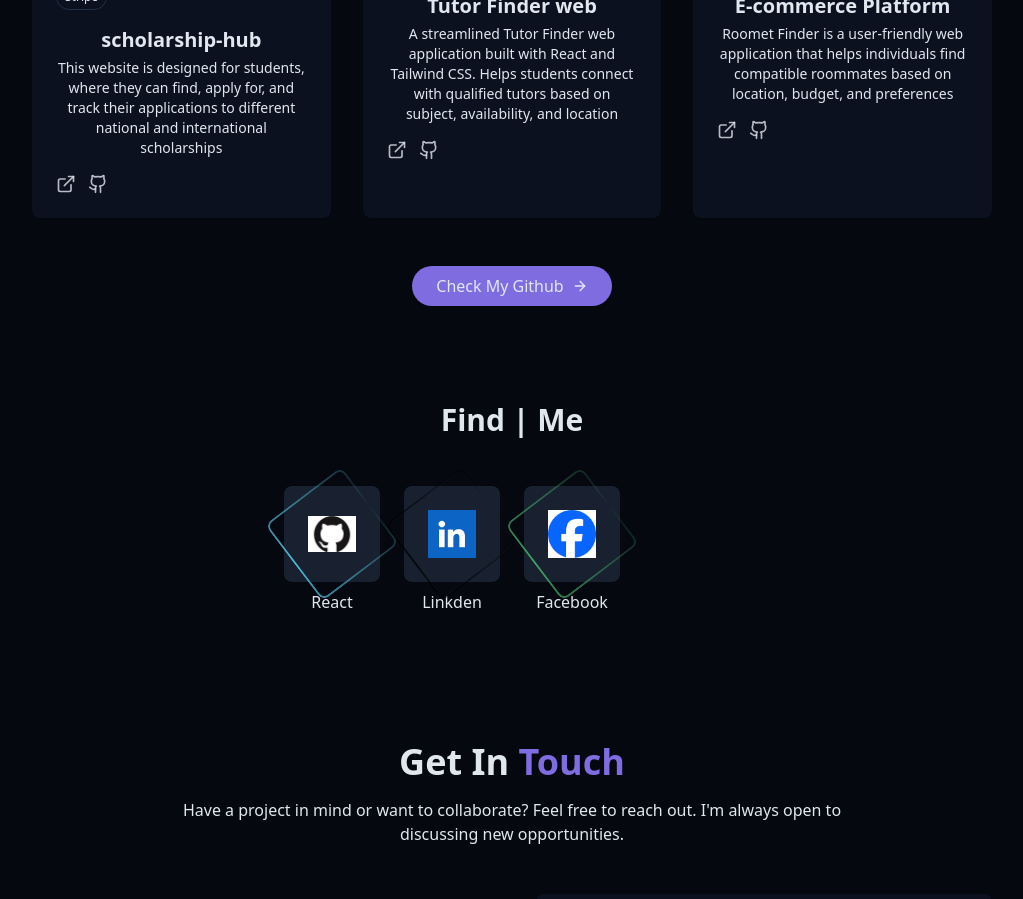
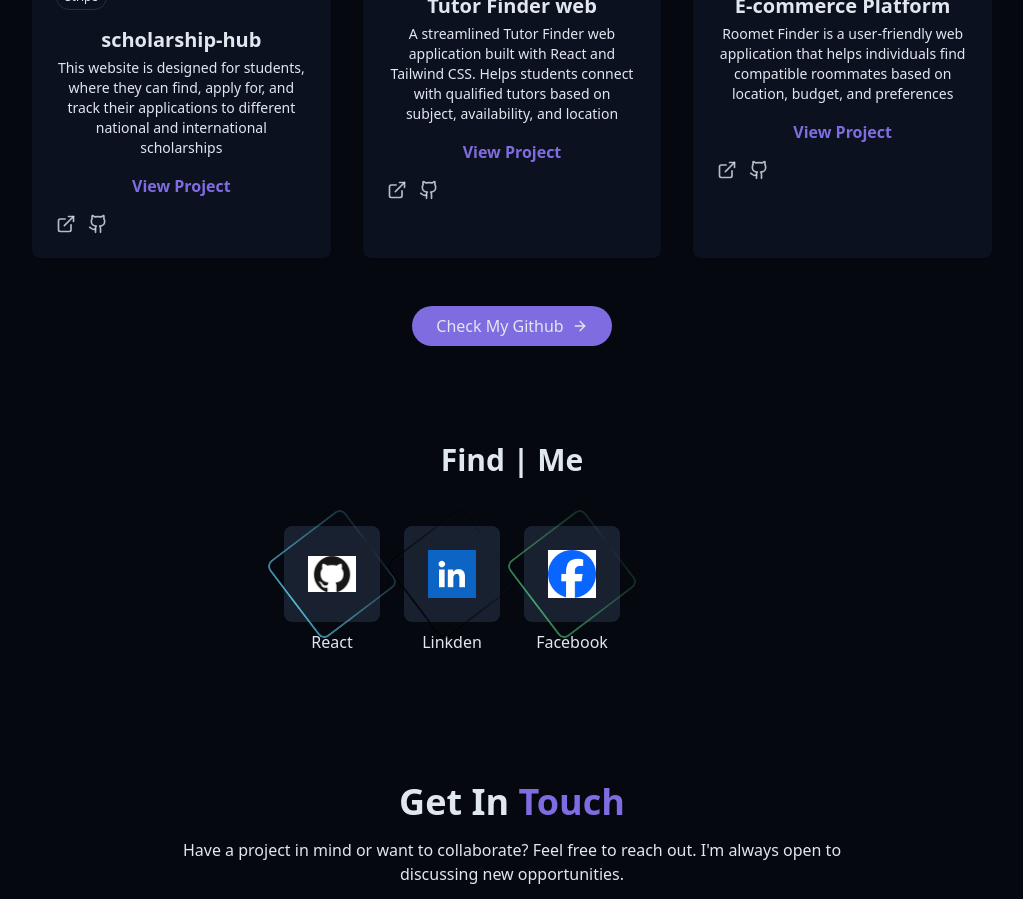
Before and after one commit to trmtanjil/my_portfolio-wevsite-, a React (Vite) app: page / in a window 1280 px wide. Shown: the part 2960-3859 px from the top of the page, without its empty margins (128-1151 px from the left). Built offline with nearby package versions, Linux system fonts and the light colour scheme.

Commit message:
vew project details    commit

```diff
--- a/src/Page/Components/MyprojectSection.jsx
+++ b/src/Page/Components/MyprojectSection.jsx
@@ -1,21 +1,23 @@
+import React from "react";
+import Swal from "sweetalert2";
 import { ArrowRight, ExternalLink, Github } from "lucide-react";
-
 
 const projects = [
   {
     id: 1,
-    title: " scholarship-hub",
+    title: "scholarship-hub",
     description: "This website is designed for students, where they can find, apply for, and track their applications to different national and international scholarships",
+    details: `This is a full-stack scholarship management platform that allows students to search for scholarships worldwide, apply online, track application status, and receive notifications. Features include user authentication, admin dashboard, and Stripe payment integration.`,
     image: "https://i.ibb.co.com/39XZGF08/Screenshot-62.png",
-    tags: ["React", "TailwindCSS", "MongoDB","Stripe"],
+    tags: ["React", "TailwindCSS", "MongoDB", "Stripe"],
     demoUrl: "https://scintillating-salmiakki-2da397.netlify.app/",
     githubUrl: "https://github.com/trmtanjil/scholarship-hub#",
   },
   {
     id: 2,
-    title: "Tutor Finder web  ",
-    description:
-      "A streamlined Tutor Finder web application built with React and Tailwind CSS. Helps students connect with qualified tutors based on subject, availability, and location",
+    title: "Tutor Finder web",
+    description: "A streamlined Tutor Finder web application built with React and Tailwind CSS. Helps students connect with qualified tutors based on subject, availability, and location",
+    details: `This app lets students search for tutors by subject and location. Tutors can register and manage their profiles. Features include search filters, booking system, and responsive UI.`,
     image: "https://i.ibb.co.com/G45q8zdK/Screenshot-74.png",
     tags: ["React", "TailwindCSS", "MongoDB"],
     demoUrl: "https://effortless-froyo-5b0e47.netlify.app/",
@@ -24,20 +26,41 @@ const projects = [
   {
     id: 3,
     title: "E-commerce Platform",
-    description:
-      "Roomet Finder is a user-friendly web application that helps individuals find compatible roommates based on location, budget, and preferences",
+    description: "Roomet Finder is a user-friendly web application that helps individuals find compatible roommates based on location, budget, and preferences",
+    details: `Roomet Finder helps users find roommates matching their budget and preferences. Users can create profiles, browse listings, and communicate with potential roommates.`,
     image: "https://i.ibb.co.com/q39n7kg7/Screenshot-75.png",
     tags: ["React", "TailwindCSS", "MongoDB"],
     demoUrl: "#https://precious-hotteok-ea707d.netlify.app/",
     githubUrl: "https://github.com/trmtanjil/rommet-finder-clind",
   },
 ];
+
 function MyprojectSection() {
+
+  // View Project button click handler
+  const handleViewProject = (project) => {
+    Swal.fire({
+      title: project.title,
+      html: `
+        <img src="${project.image}" alt="${project.title}" style="width: 100%; max-height: 200px; object-fit: cover; margin-bottom: 10px;" />
+        <p style="text-align: left;">${project.description}</p>
+        <p><strong>Tech Stack: </strong>${project.tags.join(", ")}</p>
+        <p>
+          <a href="${project.demoUrl}" target="_blank" rel="noopener noreferrer">Live Demo</a> |
+          <a href="${project.githubUrl}" target="_blank" rel="noopener noreferrer">GitHub Repo</a>
+        </p>
+      `,
+      showCloseButton: true,
+      focusConfirm: false,
+      confirmButtonText: "Close",
+      width: "600px",
+    });
+  };
+
   return (
-      <section id="projects" className="py-24 px-4 relative">
+    <section id="projects" className="py-24 px-4 relative">
       <div className="container mx-auto max-w-5xl">
         <h2 className="text-3xl md:text-4xl font-bold mb-4 text-center">
-          {" "}
           Featured <span className="text-primary"> Projects </span>
         </h2>
 
@@ -63,22 +86,34 @@ function MyprojectSection() {
               <div className="p-6">
                 <div className="flex flex-wrap gap-2 mb-4">
                   {project.tags.map((tag) => (
-                    <span className="px-2 py-1 text-xs font-medium border rounded-full bg-secondary text-secondary-foreground">
+                    <span
+                      key={tag}
+                      className="px-2 py-1 text-xs font-medium border rounded-full bg-secondary text-secondary-foreground"
+                    >
                       {tag}
                     </span>
                   ))}
                 </div>
 
-                <h3 className="text-xl font-semibold mb-1"> {project.title}</h3>
+                <h3 className="text-xl font-semibold mb-1">{project.title}</h3>
                 <p className="text-muted-foreground text-sm mb-4">
                   {project.description}
                 </p>
+
+                <button
+                  onClick={() => handleViewProject(project)}
+                  className="text-primary font-semibold hover:underline mb-4"
+                >
+                  View Project
+                </button>
+
                 <div className="flex justify-between items-center">
                   <div className="flex space-x-3">
                     <a
                       href={project.demoUrl}
                       target="_blank"
                       className="text-foreground/80 hover:text-primary transition-colors duration-300"
+                      rel="noopener noreferrer"
                     >
                       <ExternalLink size={20} />
                     </a>
@@ -86,6 +121,7 @@ function MyprojectSection() {
                       href={project.githubUrl}
                       target="_blank"
                       className="text-foreground/80 hover:text-primary transition-colors duration-300"
+                      rel="noopener noreferrer"
                     >
                       <Github size={20} />
                     </a>
@@ -107,7 +143,7 @@ function MyprojectSection() {
         </div>
       </div>
     </section>
-  )
+  );
 }
 
-export default MyprojectSection
+export default MyprojectSection;
```
